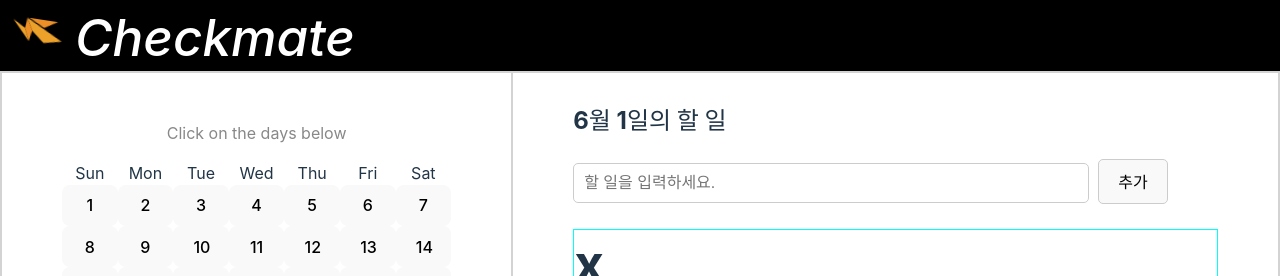
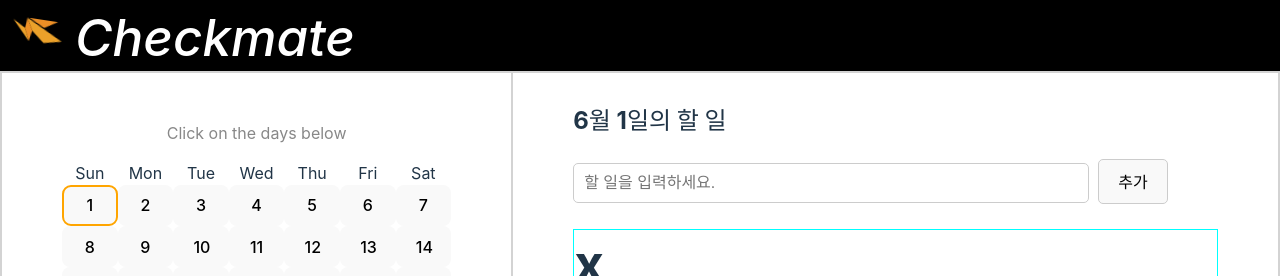
Before and after one commit to hyeinjeong524/checkmate, a React (Vite) app in the folder client/: page / in a window 1280 px wide. Shown: the top 276 px of the page. Built offline with nearby package versions, Linux system fonts and the light colour scheme.

Commit message:
Add lasting color ring to selected day

```diff
--- a/client/src/App.jsx
+++ b/client/src/App.jsx
@@ -29,8 +29,7 @@ function App() {
             <p className="instruction">
               Click on the days below
             </p>
-
-            <Calendar onChangeDay={(day)=>{
+            <Calendar day={currentDay} onChangeDay={(day)=>{
               setCurrentDay(day);
             }
             }/>
--- a/client/src/components/Calendar.css
+++ b/client/src/components/Calendar.css
@@ -34,6 +34,8 @@ button:hover {
   border-color: #646cff;
 }
 button:focus,
-button:focus-visible {
-  outline: 4px auto -webkit-focus-ring-color;
+button:focus-visible,
+.calendar__button.selected {
+  outline: 4px auto orange;
 }
+/* -webkit-focus-ring-color */
--- a/client/src/components/Calendar.jsx
+++ b/client/src/components/Calendar.jsx
@@ -23,8 +23,10 @@ function Calendar(props) {
     for (let i = 1; i <= days.length; i += 7) {
       const daysRow = [];
       for (let j=i; j<i+7 && j<=daysInMonth; j++) {
-
-        const button = <button key={j} className="calendar__button" onClick={(event) => {
+        let button = null;
+        if (props.day === j) {
+          button = <button key={j} className="calendar__button selected"
+          onClick={(event) => {
             event.preventDefault();
             //https://stackoverflow.com/questions/38684925/react-eslint-error-missing-in-props-validation
             /* eslint-disable react/prop-types */
@@ -33,6 +35,19 @@ function Calendar(props) {
           }>
             {j}
           </button>
+        }else{
+          button = <button key={j} className="calendar__button"
+          onClick={(event) => {
+            event.preventDefault();
+            //https://stackoverflow.com/questions/38684925/react-eslint-error-missing-in-props-validation
+            /* eslint-disable react/prop-types */
+            props.onChangeDay(j);
+            }
+          }>
+            {j}
+          </button>
+        }
+
         daysRow.push(button)
       }
 
```
Lines whose indentation alone changed are shown as unchanged.
